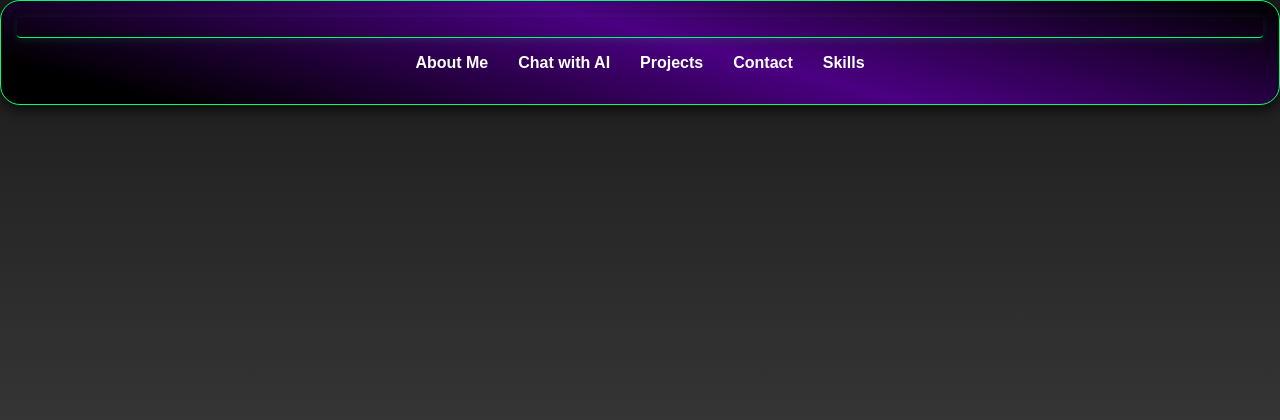
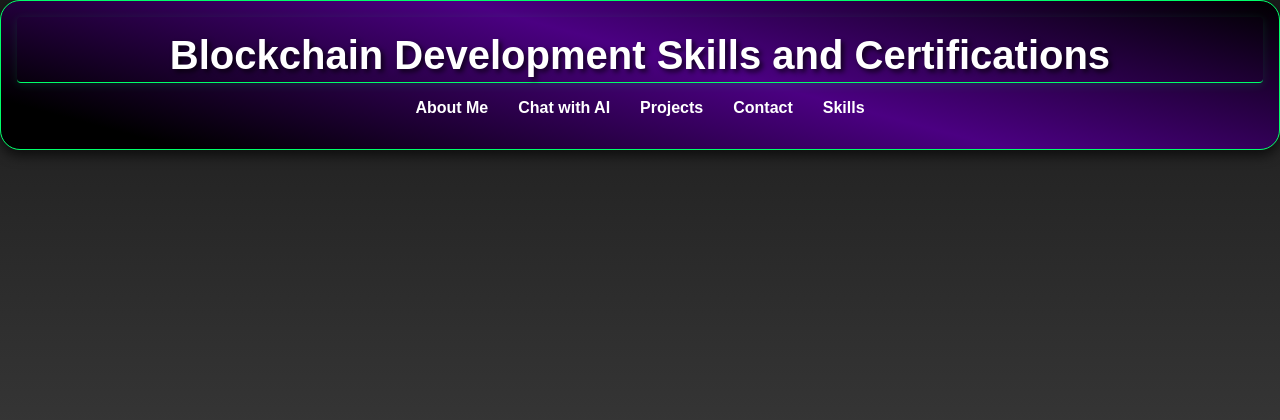
Before and after one commit to ExeOhe/exeohe.github.io, a Flask app: page /skill/blockchain in a window 1280 px wide. Shown: the top 420 px of the page. Run offline with Flask 3, Linux system fonts and the light colour scheme.

Commit message:
add:h1 blockchain skills and certs

```diff
--- a/backend/templates/html/skill.blockchain.html
+++ b/backend/templates/html/skill.blockchain.html
@@ -3,7 +3,7 @@
 <head>
     <meta charset="UTF-8">
     <meta name="viewport" content="width=device-width, initial-scale=1.0">
-    <title>Python Skills</title>
+    <title>Blockchain Skills and Certs</title>
     <link rel="stylesheet" href="/static/css/style.css">
     <link rel="stylesheet" href="/static/css/skill.blockchain.css">
     <link rel="icon" href="/static/images/favicon.ico" type="image/x-icon">
@@ -13,7 +13,7 @@
 </head>
 <body>
   <header>
-    <h1></h1>
+    <h1>Blockchain Development Skills and Certifications</h1>
         <nav>
             <ul>
                 <li><a href="/#about">About Me</a></li>
```
